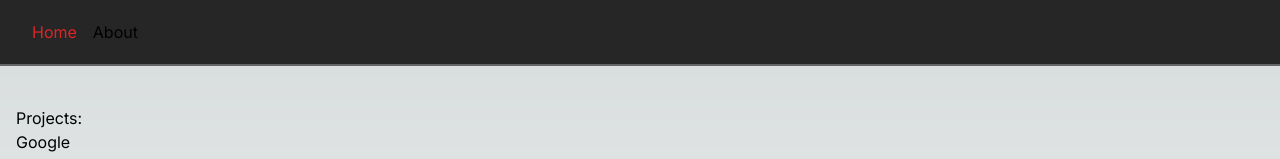
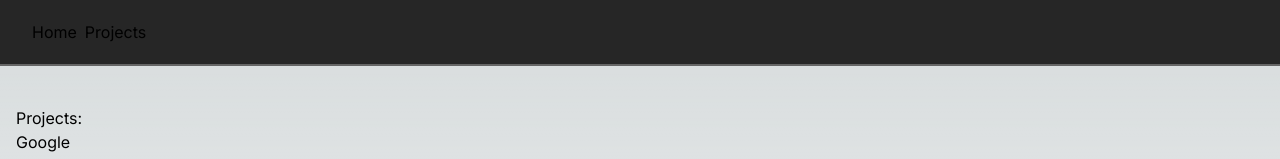
Before and after one commit to Halvor0808/my_website, a Next.js app in the folder website/: page /projects in a window 1280 px wide. Shown: the top 159 px of the page. Built offline with nearby package versions, Linux system fonts and the light colour scheme.

Commit message:
creating navbar from array map from header

```diff
--- /dev/null
+++ b/website/src/app/components/header.jsx
@@ -0,0 +1,15 @@
+import NavList from "./navList";
+
+
+const Header = () => {
+
+    const tabs = [
+        "home",
+        "projects"
+    ]
+    return (
+        <NavList tabs={tabs}></NavList>
+    )
+}
+
+export default Header;
--- a/website/src/app/components/navList.js
+++ b/website/src/app/components/navList.js
@@ -1,10 +1,15 @@
 'use client'
 import { React, useState } from "react";
 import Link from "next/link";
+import { usePathname } from 'next/navigation'
+import {capitalize} from '../utils/stringUtils'
 
-const NavList = () => {
 
-  const [activeTab, setActiveTab] = useState("home")
+const NavList = ({tabs}) => {
+
+  const pathname = usePathname().slice(1) /*Remove '/' from path*/
+
+  const [activeTab, setActiveTab] = useState(pathname)
   const handleTabSelection = (tab) => {
     setActiveTab(tab);
   }
@@ -14,18 +19,18 @@ const NavList = () => {
       <div className="mx-auto max-w-7xl px-2 sm:px-6 lg:px-8">
         <div className="relative flex h-16 items-center justify-between">
           <div className="flex flex-1 items-center justify-center sm:items-stretch sm:justify-start">
-            <div className="flex space-x-4">
-              <Link href="/"
-                className={activeTab === "home" ? "text-red-600" : ""}
-                onClick={() => handleTabSelection("home")}>
-                Home
-              </Link>
+            <div className="flex space-x-2">
 
-              <Link href="/projects"
-                className={activeTab === "projects" ? "text-red-600" : ""}
-                onClick={() => handleTabSelection("projects")}>
-                About
-              </Link>
+              {tabs.map(tab => (
+                <Link
+                key={tab}
+                href={tab}
+                className={"navTab " + (activeTab === tab ? 'activeTab' : '')}
+                onClick={() => handleTabSelection(tab)}
+                >
+                  {capitalize(tab)}
+                </Link>
+              ))}
             </div>
           </div>
         </div>
--- a/website/src/app/layout.js
+++ b/website/src/app/layout.js
@@ -2,6 +2,7 @@ import './globals.css'
 import { Inter } from 'next/font/google'
 import NavList from './components/navList'
 import Footer from './components/footer'
+import Header from './components/header'
 
 const inter = Inter({ subsets: ['latin'] })
 
@@ -17,7 +18,7 @@ export default function RootLayout({ children }) {
         <meta name="viewport" content="width=device-width, initial-scale=1.0"></meta>
       </head>
       <body className={inter.className}>
-        <NavList />
+        <Header />
         {children}
         <Footer />
       </body>
```
